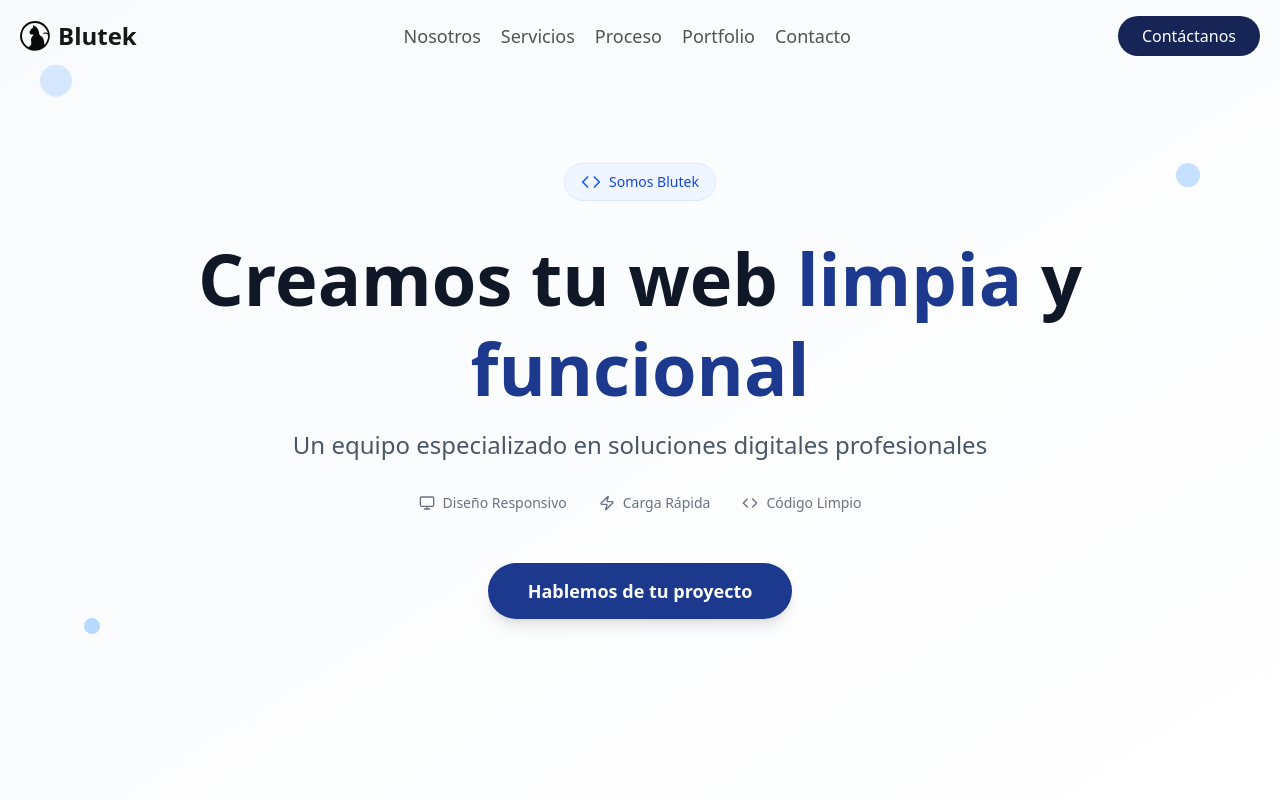
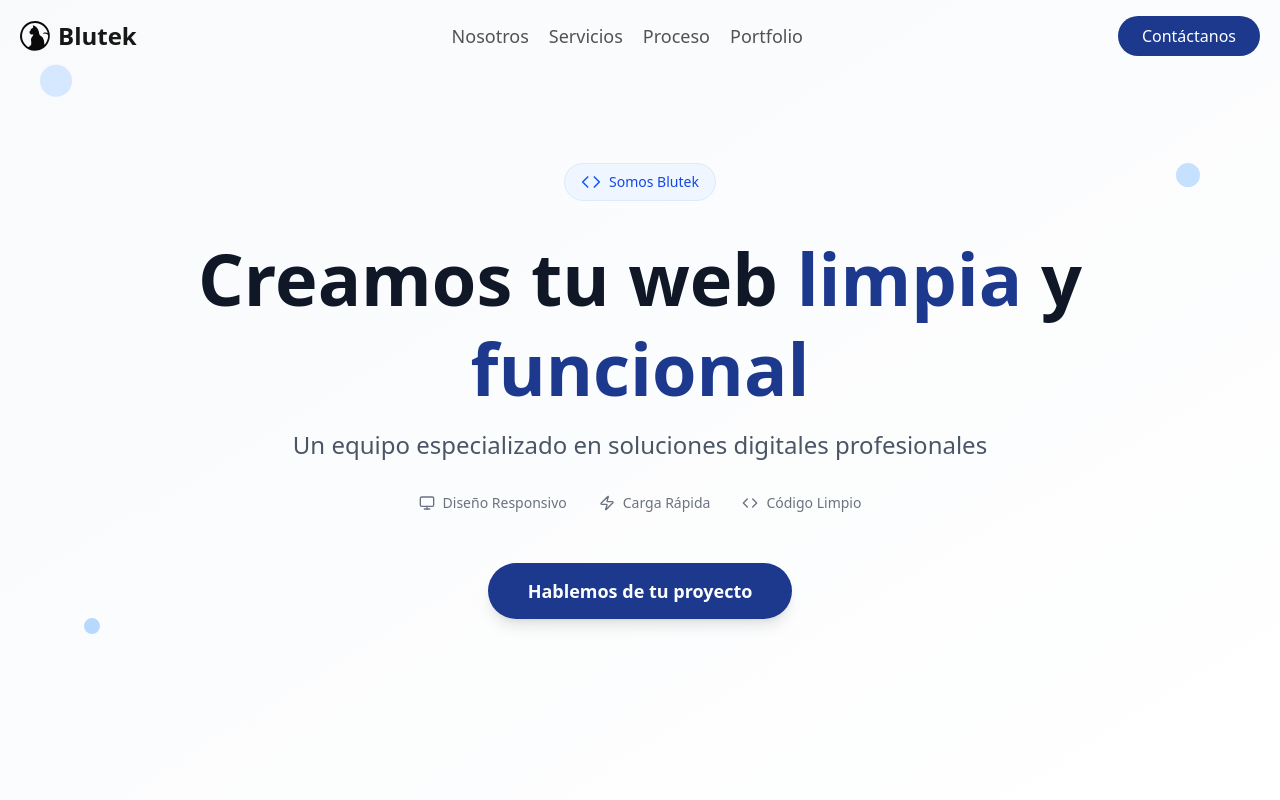
Before and after one commit to NicolasArrastia/BlutekLanding, a React (Vite) app: page / in a window 1280 px wide. Shown: the top 800 px of the page. Built offline with nearby package versions, Linux system fonts and the light colour scheme.

Commit message:
fix header style

```diff
--- a/src/components/Form/Button.tsx
+++ b/src/components/Form/Button.tsx
@@ -3,7 +3,7 @@ type Props = React.ButtonHTMLAttributes<HTMLButtonElement>;
 const Button = ({ children, ...props }: Props) => {
   return (
     <button
-      className="bg-blue-950 font-medium text-white px-6 p-2 rounded-full cursor-pointer"
+      className="bg-blue-900 font-medium text-white px-6 p-2 rounded-full cursor-pointer"
       {...props}
     >
       {children}
--- a/src/components/Header.tsx
+++ b/src/components/Header.tsx
@@ -9,7 +9,6 @@ const NAVBAR: { goTo: LandingSectionIds; label: string }[] = [
   { goTo: "services", label: "Servicios" },
   { goTo: "process", label: "Proceso" },
   { goTo: "projects", label: "Portfolio" },
-  { goTo: "contact", label: "Contacto" },
 ];
 
 const Header = () => {
@@ -25,7 +24,7 @@ const Header = () => {
 
   return (
     <header
-      className={`fixed w-full py-4 px-5 flex items-center top-0 left-0 z-50 transition-all duration-500 ease-out ${
+      className={`fixed w-full py-4 px-5 flex justify-between md:justify-start items-center top-0 left-0 z-50 transition-all duration-500 ease-out ${
         scrolled ? "bg-white shadow-md" : "bg-transparent"
       }`}
     >
```
